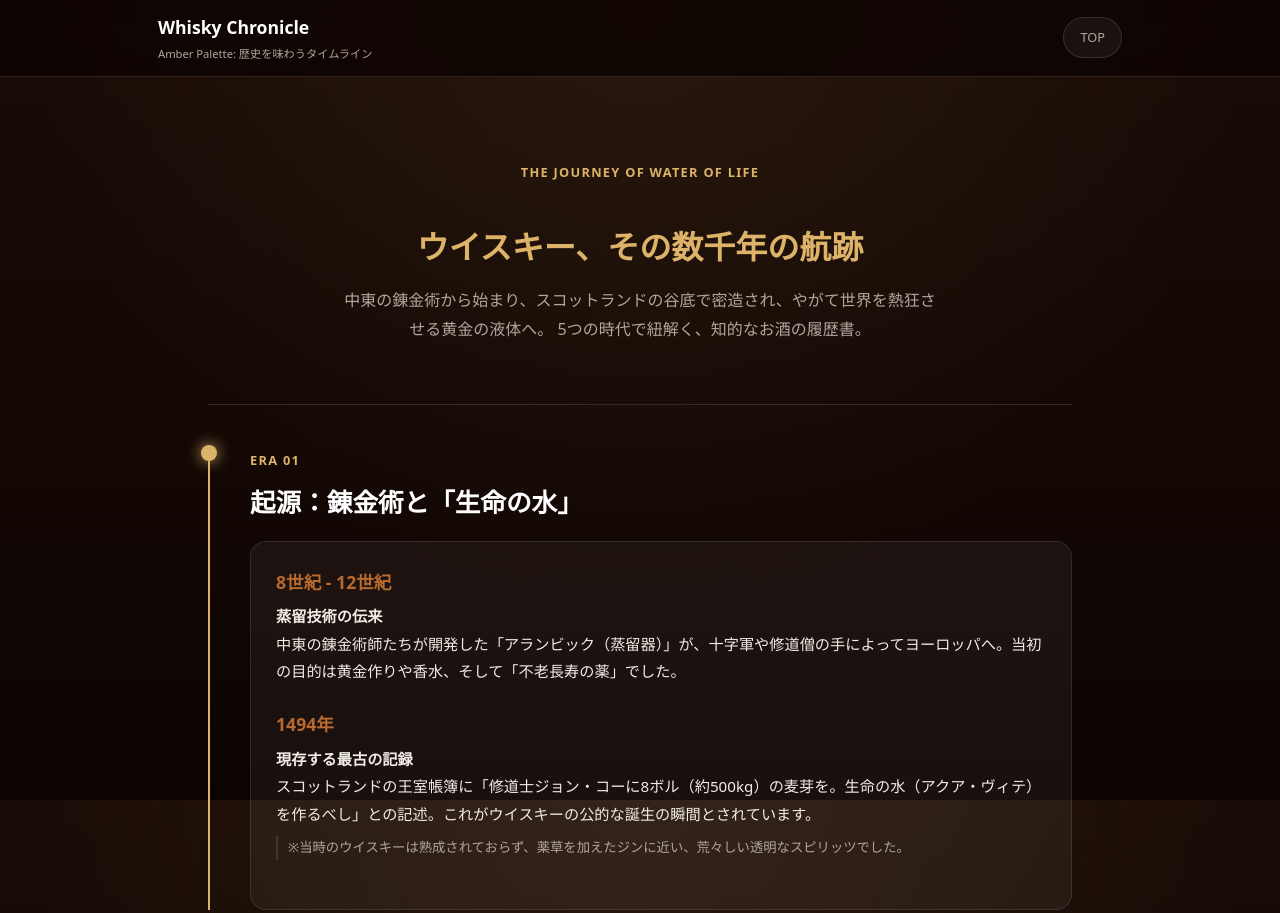
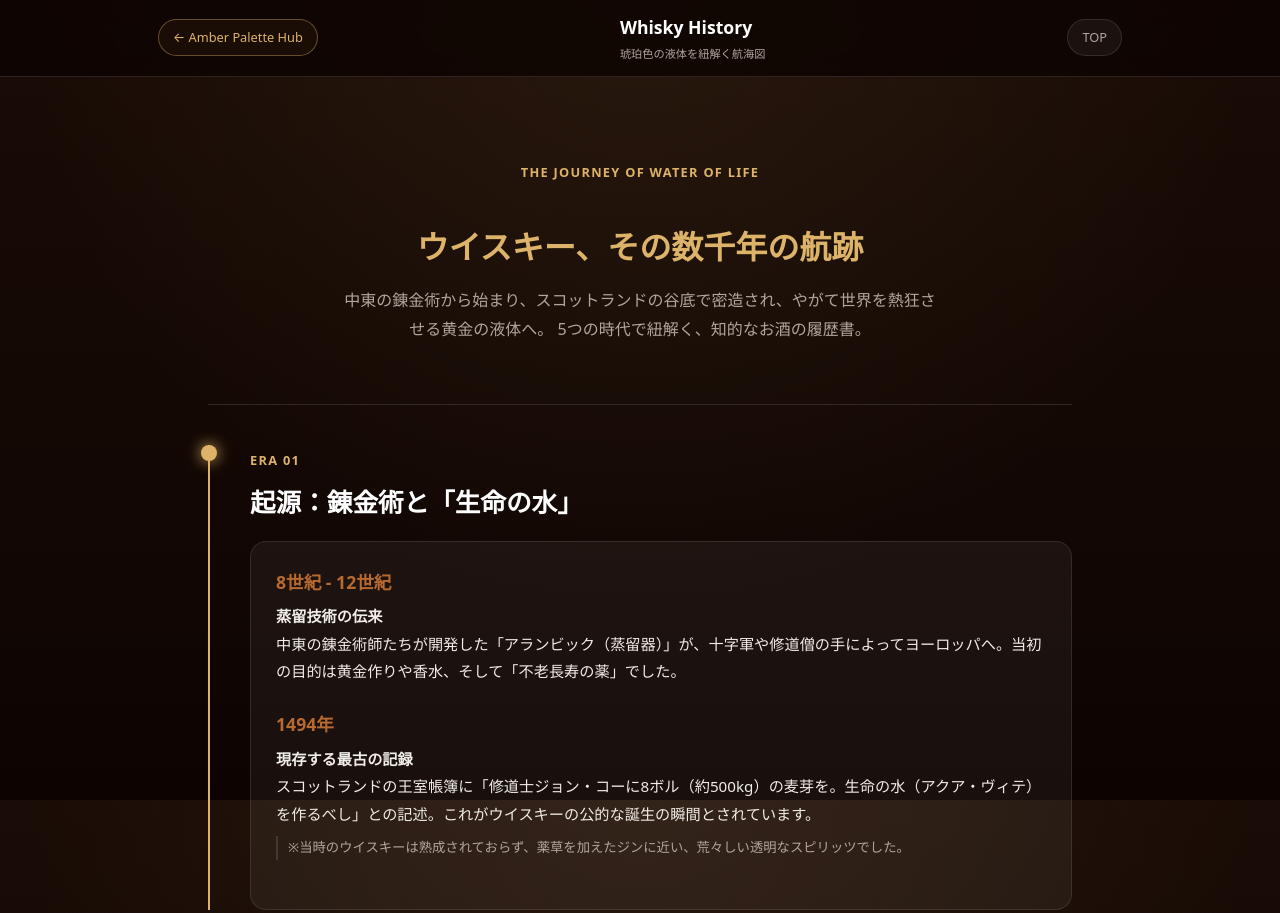
Before and after one commit to barspec884-cmyk/whisky-history, a plain HTML site: page index.html in a window 1280 px wide. Shown: the top 913 px of the page. Drawn offline with Linux system fonts and the light colour scheme; a script that the page names is missing.

Commit message:
Add files via upload

```diff
--- a/index.html
+++ b/index.html
@@ -3,7 +3,7 @@
 <head>
 <meta charset="UTF-8" />
 <meta name="viewport" content="width=device-width, initial-scale=1.0" />
-<title>Whisky Chronicle — Amber Palette</title>
+<title>Whisky History — 琥珀色の液体を紐解く航海図</title>
 <meta name="description" content="ウイスキーの誕生から現代のクラフト時代までを辿る、歴史の航海図。" />
 
 <style>
@@ -43,6 +43,25 @@
     z-index:100;
   }
   .topbar{max-width:1000px; margin:0 auto; padding:12px 18px; display:flex; align-items:center; justify-content:space-between;}
+
+  /* 戻るボタンのスタイル */
+  .back-button {
+    display: inline-block;
+    text-decoration: none;
+    color: var(--accent);
+    font-size: 0.8rem;
+    border: 1px solid rgba(220,179,104, 0.4);
+    padding: 6px 14px;
+    border-radius: 20px;
+    background: rgba(220,179,104, 0.05);
+    transition: all 0.3s ease;
+  }
+  .back-button:hover {
+    background: rgba(220,179,104, 0.15);
+    border-color: var(--accent);
+    transform: translateX(-3px);
+  }
+
   .brand h1{margin:0; font-size:1.1rem; color:#fff;}
   .brand p{margin:0; font-size:.7rem; color:var(--muted);}
 
@@ -106,14 +125,16 @@
   .glossary-item p { margin: 0; font-size: 0.85rem; color: var(--muted); }
 
   .nav-pill {
-    padding: 8px 16px; border-radius: 99px; background: var(--card);
+    padding: 6px 14px; border-radius: 99px; background: var(--card);
     border: 1px solid var(--line); color: var(--muted); font-size: 0.8rem; cursor: pointer;
+    transition: all 0.2s;
   }
   .nav-pill:hover { background: var(--line); color: #fff; }
 
   @media (max-width: 600px) {
     .era-section { padding-left: 25px; }
     .era-title { font-size: 1.3rem; }
+    .topbar { flex-direction: column; gap: 10px; text-align: center; }
   }
 </style>
 </head>
@@ -121,9 +142,10 @@
 <body>
 <header>
   <div class="topbar">
+    <a href="https://amber-palette-hub.vercel.app/" class="back-button">← Amber Palette Hub</a>
     <div class="brand">
-      <h1>Whisky Chronicle</h1>
-      <p>Amber Palette: 歴史を味わうタイムライン</p>
+      <h1>Whisky History</h1>
+      <p>琥珀色の液体を紐解く航海図</p>
     </div>
     <div style="display:flex; gap:10px;">
       <div class="nav-pill" onclick="window.scrollTo({top:0, behavior:'smooth'})">TOP</div>
```
